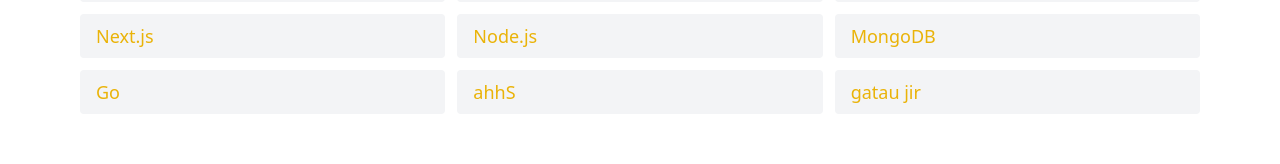
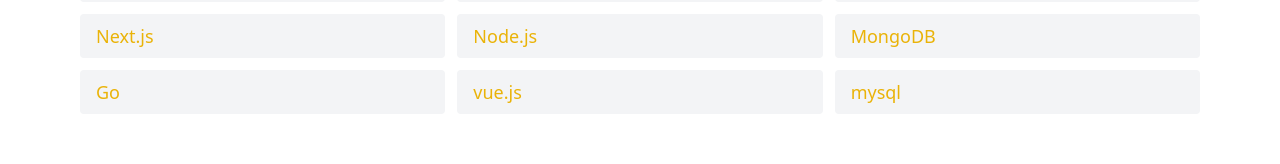
Before and after one commit to zaenal-iyyl/Portofolio, a React (Vite) app: page / in a window 1280 px wide. Shown: the part 1301-1465 px from the top of the page. Built offline with nearby package versions, Linux system fonts and the light colour scheme.

Commit message:
Update Pages.jsx

```diff
--- a/src/Pages.jsx
+++ b/src/Pages.jsx
@@ -78,8 +78,8 @@
             'Node.js',
             'MongoDB',
             'Go',
-            'ahhS',
-            'gatau jir',
+            'vue.js',
+            'mysql',
           ].map((skill, i) => (
             <li key={i} className="bg-gray-100 dark:bg-gray-700 px-4 py-2 rounded text-yellow-500">
               {skill}
```
